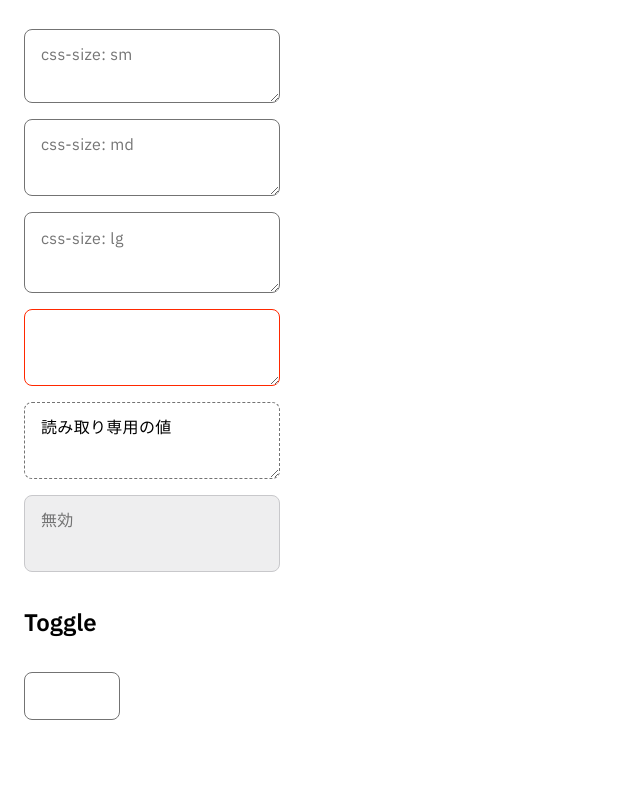
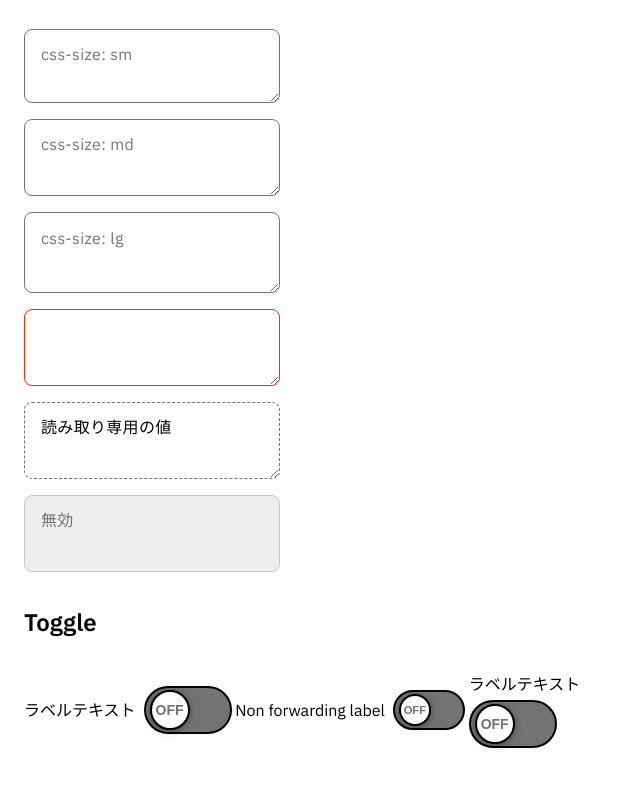
Before and after one commit to animagram-jp/css, a website: page index.html in a window 1280 px wide. Shown: the part 8783-9571 px from the top of the page, without its empty margins (0-640 px from the left). Drawn offline with Linux system fonts and the light colour scheme.

Commit message:
update toggle

```diff
--- a/css/toggle.css
+++ b/css/toggle.css
@@ -1,34 +1,56 @@
 /* toggle: input widget that allows users to choose one of two values: on or off.  */
 
-/*  <label class="switch">
+/*  <label class="css-toggle">
         <input type="checkbox" role="switch"></label> */
 
-.css-toggle {
-  display: inline-block;
+@layer css.components {
+
+    .css-toggle[css-size="sm"] {
+        --_height: var(--css-size-sm-height);
+        --_border-width: 0.125rem;
     }
 
-.css-toggle input {
+    .css-toggle:not([css-size]),
+    .css-toggle[css-size="md"] {
+        --_height: var(--css-size-md-height);
+        --_border-width: 0.125rem;
+    }
+
+    .css-toggle[css-size="lg"] {
+        --_height: var(--css-size-lg-height);
+        --_border-width: 0.1875rem;
+    }
+
+    /* label: lays out an optional leading <span> alongside the track */
+    .css-toggle {
+        display: inline-flex;
+        align-items: center;
+        gap: 0.5rem;
+        vertical-align: middle;
+        cursor: pointer;
+    }
+
+    .css-toggle[css-type="label-above"] {
+        flex-direction: column;
+        align-items: flex-start;
+        gap: 0.25rem;
+    }
+
+    /* track: the input itself is the track; its ::after is the thumb */
+    .css-toggle input[type="checkbox"] {
+        --_padding: calc(var(--_border-width) * 2);
+        --_thumb-size: calc(var(--_height) - var(--_padding) * 2);
+        --_travel: var(--_thumb-size);
+
         appearance: none;
-    width: 12rem;
-    max-width: 100%;
-    border: 1px solid var(--color-muted);
-    background-color: var(--color-background);
-    padding: 0.75rem 1rem;
-    border-radius: 0.5rem;
-    color: rgb(var(--rgb-ink));
-    font-weight: normal;
-    font-size: var(--css-typography-text-normal-2-font-size);
-    line-height: var(--css-typography-text-normal-2-line-height);
-    font-family: var(--font-family-sans);
-    letter-spacing: var(--css-typography-text-normal-2-letter-spacing);
-
-    display: relative;
-    width: 6rem;
-    height: var(--css-size-md-height);
+        position: relative;
+        flex-shrink: 0;
+        width: calc(var(--_padding) * 2 + var(--_thumb-size) + var(--_travel));
+        height: var(--_height);
         margin: 0;
-    align-items: center;
-    vertical-align: middle;
-    border-radius: 0.5rem;
+        border: var(--_border-width) solid var(--color-ink);
+        border-radius: calc(var(--_height) / 2);
+        background-color: var(--color-muted);
         cursor: pointer;
         transition: background-color 150ms ease;
     }
@@ -37,50 +59,50 @@
         background: var(--color-emphasis-active);
     }
 
-.css-toggle input::before {
-  content: "";
-  position: absolute;
-  top: 2px;
-  left: 2px;
-  width: 22px;
-  height: 22px;
-  background: var(--color-background);
-  border-radius: 50%;
-  box-shadow: 0 1px 3px var(--elevation-1);
-  transition: transform 150ms ease;
-}
-
-.css-toggle input:checked::before {
-  transform: translateX(30px);
-}
-
-.css-toggle input::after {
+    /* thumb */
+    .css-toggle input[type="checkbox"]::after {
         content: "OFF";
         position: absolute;
-  right: 6px;
         top: 50%;
-  transform: translateY(-50%);
-  font-size: 10px;
+        left: var(--_padding);
+        translate: 0 -50%;
+        width: var(--_thumb-size);
+        height: var(--_thumb-size);
+        border: var(--_border-width) solid var(--color-ink);
+        border-radius: 50%;
+        background: var(--color-background);
+        box-shadow: var(--elevation-1);
+        display: inline-flex;
+        align-items: center;
+        justify-content: center;
+        font-size: calc(var(--_thumb-size) * 0.35);
         font-weight: bold;
         color: var(--color-muted);
+        transition: transform 150ms ease;
     }
 
     .css-toggle input:checked::after {
         content: "ON";
-  right: auto;
-  left: 6px;
+        transform: translateX(var(--_travel));
         color: var(--color-emphasis-active);
     }
 
     .css-toggle input:focus-visible {
-  outline: 2px solid rgb(var(--rgb-focus));
-  outline-offset: 2px;
+        outline: 0.125rem solid rgb(var(--rgb-focus));
+        outline-offset: 0.125rem;
     }
 
+    /* nonforwarding-label: only the thumb itself is clickable, not the rest of the track */
     .css-toggle[css-type="nonforwarding-label"] {
         pointer-events: none;
     }
 
     .css-toggle[css-type="nonforwarding-label"] input[type="checkbox"] {
+        pointer-events: none;
+    }
+
+    .css-toggle[css-type="nonforwarding-label"] input[type="checkbox"]::after {
         pointer-events: auto;
     }
+
+}
--- a/index.html
+++ b/index.html
@@ -523,6 +523,13 @@
     <h2 id="h2-20" aria-label="example usage of toggle" class="css-h">Toggle</h2>
     <section aria-labelledby="h2-20">
         <label class="css-toggle">
-            <input type="checkbox" role="switch" aria-checked="false"></label></section>
+            <span>ラベルテキスト</span>
+            <input type="checkbox" role="switch" aria-checked="false"></label>
+        <label class="css-toggle" css-type="nonforwarding-label" css-size="sm">
+            <span>Non forwarding label</span>
+            <input type="checkbox" role="switch" aria-checked="false"></label>
+        <label class="css-toggle" css-type="label-above">
+            <span>ラベルテキスト</span>
+            <input type="checkbox" role="switch"></label></section>
 
 </body></html>
```
Lines whose indentation alone changed are shown as unchanged.
